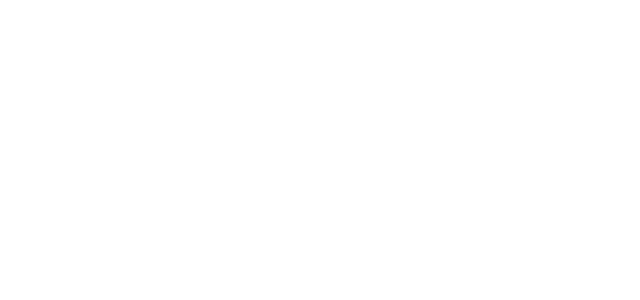
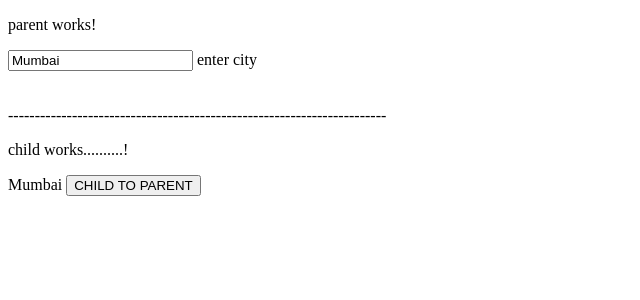
Before and after one commit to pbhapkar17/aug_batch1, an Angular app in the folder myApplication/: page /parent in a window 1280 px wide. Before the commit this address led to /. Shown: the top 300 px of the page, without its empty margins (0-640 px from the left). Built offline with nearby package versions, Linux system fonts and the light colour scheme.

Commit message:
parent child

```diff
--- a/myApplication/src/app/app-routing.module.ts
+++ b/myApplication/src/app/app-routing.module.ts
@@ -6,6 +6,8 @@ import { SignUpComponent } from './sign-up/sign-up.component';
 import { DatabindingComponent } from './databinding/databinding.component';
 import { DirectivesComponent } from './directives/directives.component';
 import { LifecyclehooksComponent } from './lifecyclehooks/lifecyclehooks.component';
+import { ParentComponent } from './parent/parent.component';
+import { ChildComponent } from './child/child.component';
 
 const routes: Routes = [
   { path : '' , component : HomeComponent},
@@ -13,7 +15,9 @@ const routes: Routes = [
   { path : "signUp" , component : SignUpComponent},
   { path : "dataBinding", component: DatabindingComponent},
   { path : "directives", component:DirectivesComponent},
-  { path: "lifecycleHooks", component: LifecyclehooksComponent}
+  { path: "lifecycleHooks", component: LifecyclehooksComponent},
+  { path : "parent", component:ParentComponent},
+  { path: "child", component: ChildComponent}
 ];
 
 @NgModule({
--- a/myApplication/src/app/app.module.ts
+++ b/myApplication/src/app/app.module.ts
@@ -10,6 +10,8 @@ import { DatabindingComponent } from './databinding/databinding.component';
 import { FormsModule } from '@angular/forms';
 import { DirectivesComponent } from './directives/directives.component';
 import { LifecyclehooksComponent } from './lifecyclehooks/lifecyclehooks.component';
+import { ParentComponent } from './parent/parent.component';
+import { ChildComponent } from './child/child.component';
 
 
 @NgModule({
@@ -21,6 +23,8 @@ import { LifecyclehooksComponent } from './lifecyclehooks/lifecyclehooks.compone
     DatabindingComponent,
     DirectivesComponent,
     LifecyclehooksComponent,
+    ParentComponent,
+    ChildComponent,
 
   ],
   imports: [  //modules
--- /dev/null
+++ b/myApplication/src/app/child/child.component.html
@@ -0,0 +1,4 @@
+<p>child works..........!</p>
+{{cityName}}
+
+<button (click)="dataFromChild()">CHILD TO PARENT</button>
--- /dev/null
+++ b/myApplication/src/app/child/child.component.ts
@@ -0,0 +1,19 @@
+import { Component, EventEmitter, Input, Output } from '@angular/core';
+
+@Component({
+  selector: 'app-child',
+  templateUrl: './child.component.html',
+  styleUrls: ['./child.component.css']
+})
+export class ChildComponent {
+@Input() cityName :any;
+@Output() data = new EventEmitter<any> ;
+state = "maharashtra";
+
+
+  dataFromChild() {
+    this.data.emit(this.state);
+  }
+
+
+}
--- a/myApplication/src/app/databinding/databinding.component.html
+++ b/myApplication/src/app/databinding/databinding.component.html
@@ -25,3 +25,5 @@
 <input type="text" [(ngModel)] = 'city'> Enter City <br>
 
 Entered City = {{city}}
+
+<button (click)="assignVal()">click to assign val</button>
--- a/myApplication/src/app/databinding/databinding.component.ts
+++ b/myApplication/src/app/databinding/databinding.component.ts
@@ -1,4 +1,6 @@
 import { Component } from '@angular/core';
+import { DataService } from '../data.service';
+import { Router } from '@angular/router';
 
 @Component({
   selector: 'app-databinding',
@@ -25,7 +27,7 @@ export class DatabindingComponent {
  x=7;
  clickEventData:any;
  city:any ;
-
+ constructor(private  dataService : DataService , private router : Router){}
 //  = :assigment oprator: to assign value to the var/prop
 //  == : equality operator : it compares value only
 //  ===  : it compares value as well as data type
@@ -37,4 +39,9 @@ export class DatabindingComponent {
   clickEvent(){
      this.clickEventData = 898664;
   }
+
+  assignVal(){
+   this.dataService.userName = "Ajay";
+   this.router.navigateByUrl('lifecycleHooks')
+  }
 }
--- a/myApplication/src/app/home/home.component.html
+++ b/myApplication/src/app/home/home.component.html
@@ -5,5 +5,6 @@
         <button routerLink="/dataBinding" class="btn"> Data binding</button>
         <button (click)="directives()" class="btn">Directives</button>
         <button routerLink="lifecycleHooks" class="btn">lifecycleHooks</button>
+        <button routerLink="parent" class="btn">Parent</button>
     </div>
 </div>
--- /dev/null
+++ b/myApplication/src/app/parent/parent.component.html
@@ -0,0 +1,8 @@
+<p>parent works!</p>
+<input type="text" [(ngModel)]="city"> enter city
+<br>
+
+{{state}}
+<br><br>
+-----------------------------------------------------------------------
+<app-child [cityName]="city" (data)="dataFromChild($event)"></app-child>
--- /dev/null
+++ b/myApplication/src/app/parent/parent.component.ts
@@ -0,0 +1,16 @@
+import { Component } from '@angular/core';
+
+@Component({
+  selector: 'app-parent',
+  templateUrl: './parent.component.html',
+  styleUrls: ['./parent.component.css']
+})
+export class ParentComponent {
+city = "Mumbai";
+state:any;
+
+dataFromChild(event:any){
+console.log(event);
+this.state = event;
+}
+}
```
Also changed, not shown: myApplication/src/app/child/child.component.css (added), myApplication/src/app/parent/parent.component.css (added), 2 other files (tests, documents, lock files or other folders).
